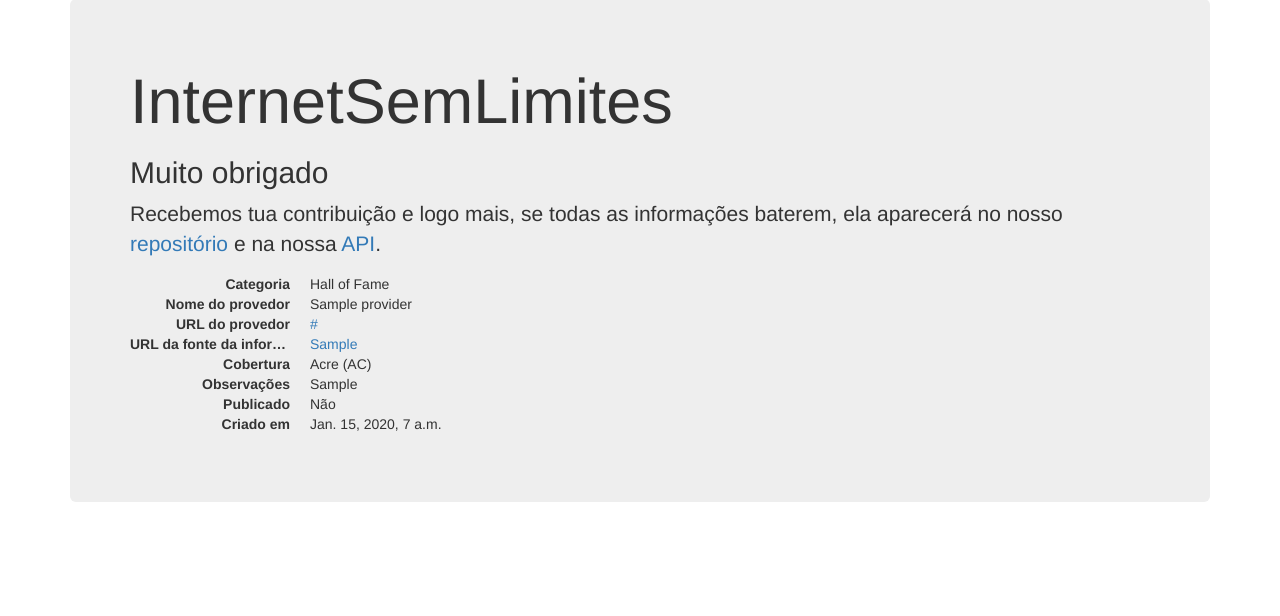
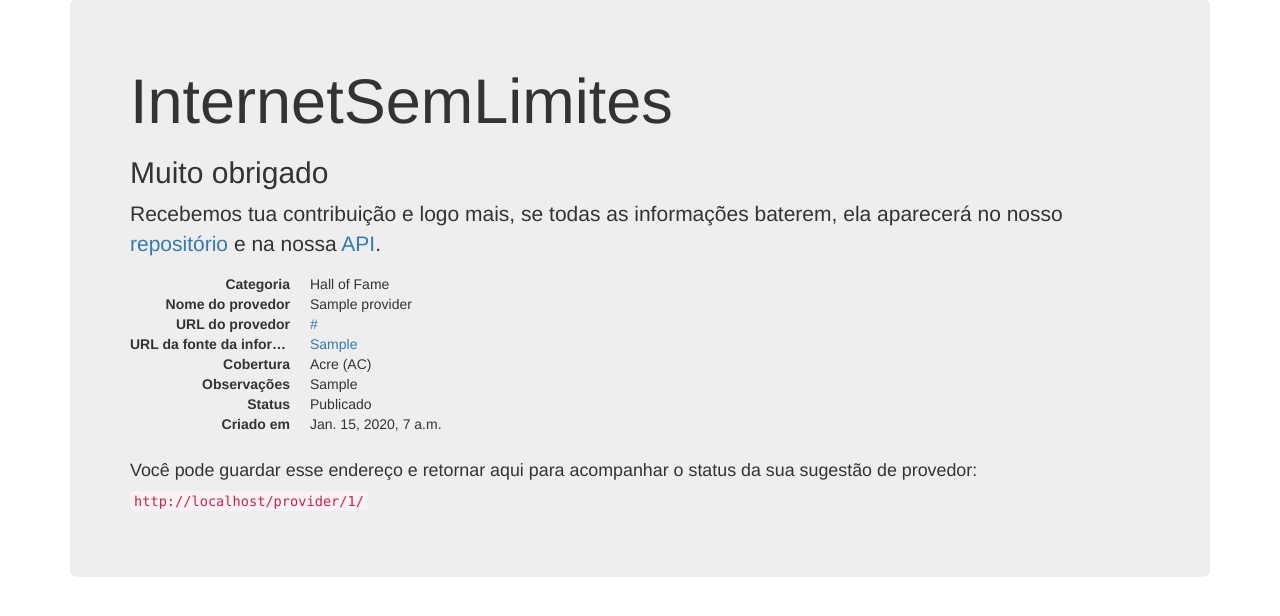
Before and after one commit to InternetSemLimites/PublicAPI, a Django app: page /provider/1/ in a window 1280 px wide. Shown: the part 31-647 px from the top of the page. Run offline with Django 3.2, Linux system fonts and the light colour scheme; data comes from the database, SQL or seed files in the repository; tables that the repository leaves empty hold one stand-in row (values such as "Sample post"); some libraries are stand-ins or nearby versions.

Commit message:
Add provider moderation/status to provider detail view

```diff
--- a/InternetSemLimites/core/models.py
+++ b/InternetSemLimites/core/models.py
@@ -70,6 +70,12 @@ class Provider(models.Model):
     def get_absolute_url(self):
         return resolve_url('provider', self.pk)
 
+    def get_moderation_reason(self):
+        return dict(self.REASONS).get(self.moderation_reason)
+
+    def get_status(self):
+        return dict(self.STATUS).get(self.status)
+
     @property
     def coverage_to_list(self):
         return [state.abbr for state in self.coverage.all()]
--- a/InternetSemLimites/core/templates/core/provider_detail.html
+++ b/InternetSemLimites/core/templates/core/provider_detail.html
@@ -34,16 +34,23 @@
   <dt>Observações</dt>
   <dd>{{ provider.other }}</dd>
 
-  <dt>Publicado</dt>
-  {% if provider.published %}
-  <dd>Sim</dd>
-  {% else %}
-  <dd>Não</dd>
-  {% endif %}
+  <dt>Status</dt>
+  <dd>
+    {{ provider.get_status }}
+    {% if provider.status == 'R' %}({{ provider.get_moderation_reason }}){% endif %}
+  </dd>
 
   <dt>Criado em</dt>
   <dd>{{ provider.created_at }}</dd>
 
 </dl>
 
+<p>
+  <small>
+    Você pode guardar esse endereço e retornar aqui para acompanhar o status da
+    sua sugestão de provedor:
+    <small><code>{{ request.build_absolute_uri }}</code></small>
+  </small>
+</p>
+
 {% endblock %}
```
Also changed, not shown: InternetSemLimites/core/tests/test_provider_detail_view.py (+4 -2 lines).
